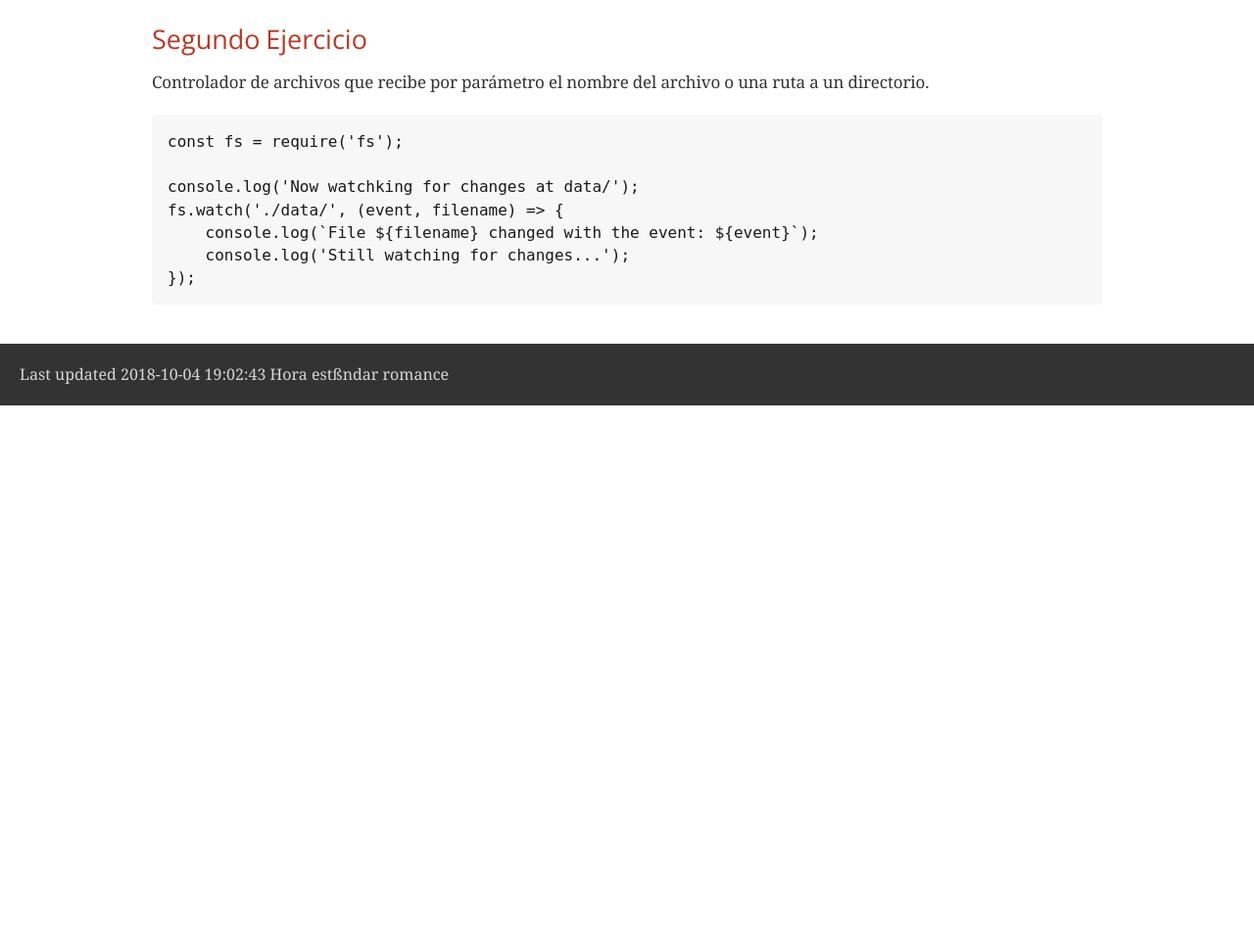
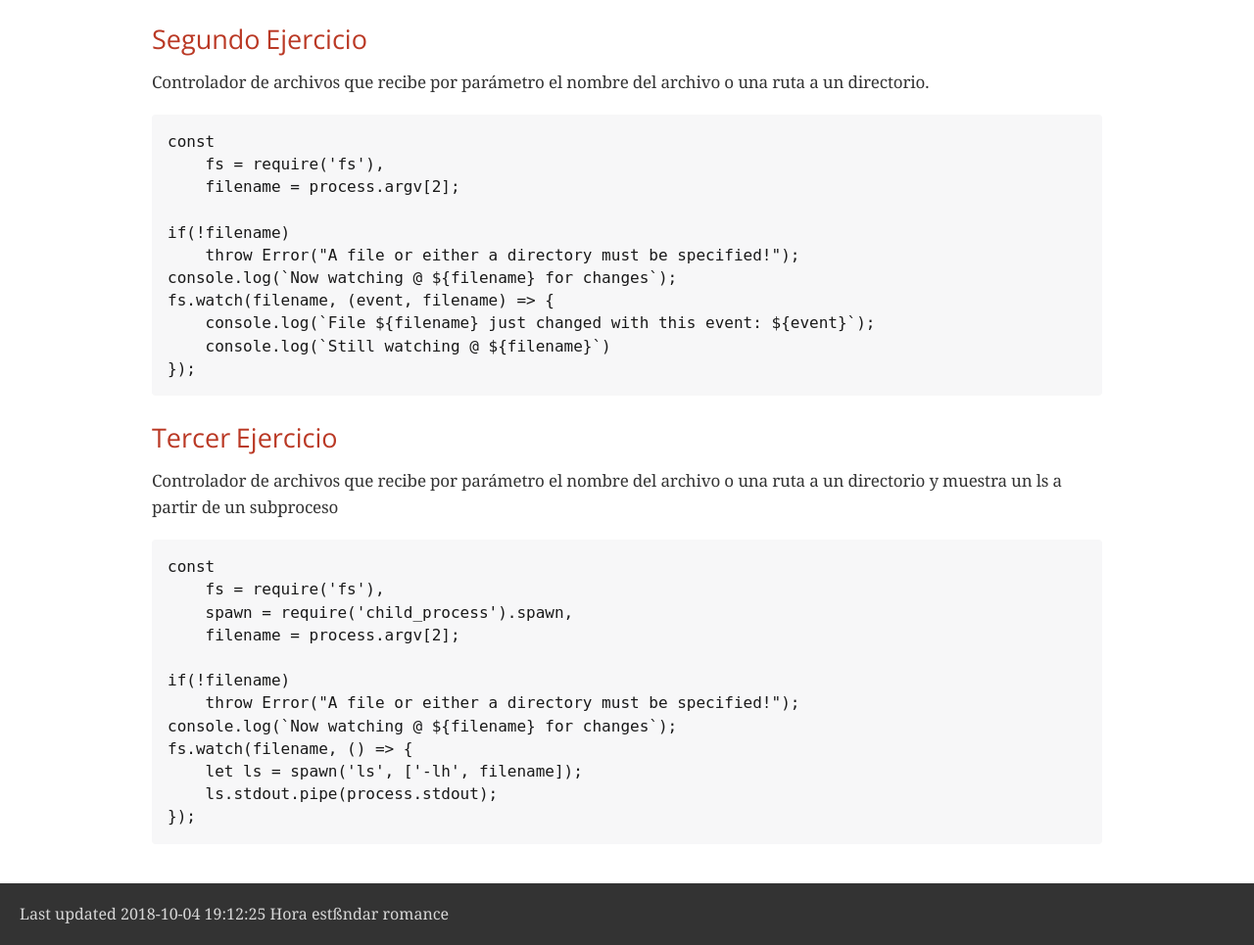
Before and after one commit to ULL-MII-CA-1819/wrangling-the-fs-ale-ivan, a website: page docs/index.html in a window 1280 px wide. Shown: the part 662-1627 px from the top of the page at 98% size. Before the commit the page ends 1076 px from the top, so only its background shows below. Drawn offline with nearby package versions, Linux system fonts and the light colour scheme; a web font is replaced by a local one.

Commit message:
Actualizada la documentacion

```diff
--- a/docs/index.html
+++ b/docs/index.html
@@ -468,12 +468,38 @@ fs.watch('./data/', (event, filename) =&gt; {
 </div>
 <div class="listingblock">
 <div class="content">
-<pre class="highlight"><code class="language-Javascript" data-lang="Javascript">const fs = require('fs');
+<pre class="highlight"><code class="language-Javascript" data-lang="Javascript">const
+    fs = require('fs'),
+    filename = process.argv[2];
 
-console.log('Now watchking for changes at data/');
-fs.watch('./data/', (event, filename) =&gt; {
-    console.log(`File ${filename} changed with the event: ${event}`);
-    console.log('Still watching for changes...');
+if(!filename)
+    throw Error("A file or either a directory must be specified!");
+console.log(`Now watching @ ${filename} for changes`);
+fs.watch(filename, (event, filename) =&gt; {
+    console.log(`File ${filename} just changed with this event: ${event}`);
+    console.log(`Still watching @ ${filename}`)
+});</code></pre>
+</div>
+</div>
+</div>
+<div class="sect2">
+<h3 id="_tercer_ejercicio">Tercer Ejercicio</h3>
+<div class="paragraph">
+<p>Controlador de archivos que recibe por parámetro el nombre del archivo o una ruta a un directorio y muestra un ls a partir de un subproceso</p>
+</div>
+<div class="listingblock">
+<div class="content">
+<pre class="highlight"><code class="language-Javascript" data-lang="Javascript">const
+    fs = require('fs'),
+    spawn = require('child_process').spawn,
+    filename = process.argv[2];
+
+if(!filename)
+    throw Error("A file or either a directory must be specified!");
+console.log(`Now watching @ ${filename} for changes`);
+fs.watch(filename, () =&gt; {
+    let ls = spawn('ls', ['-lh', filename]);
+    ls.stdout.pipe(process.stdout);
 });</code></pre>
 </div>
 </div>
@@ -483,7 +509,7 @@ fs.watch('./data/', (event, filename) =&gt; {
 </div>
 <div id="footer">
 <div id="footer-text">
-Last updated 2018-10-04 19:02:43 Hora estßndar romance
+Last updated 2018-10-04 19:12:25 Hora estßndar romance
 </div>
 </div>
 </body>
```
Also changed, not shown: 1 other file.
